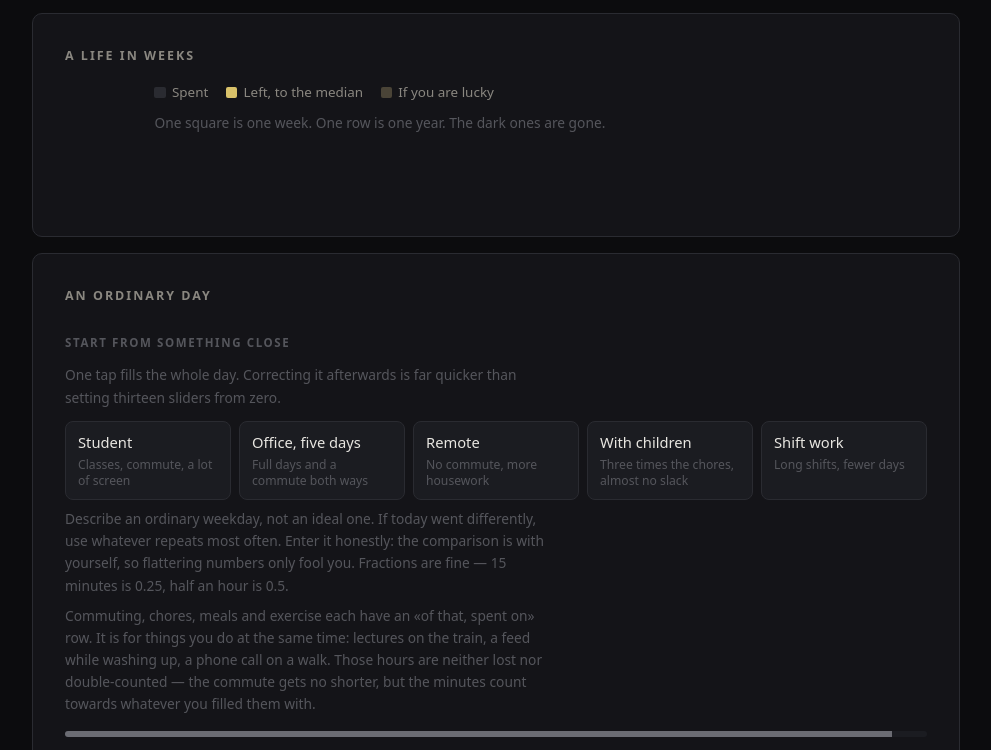
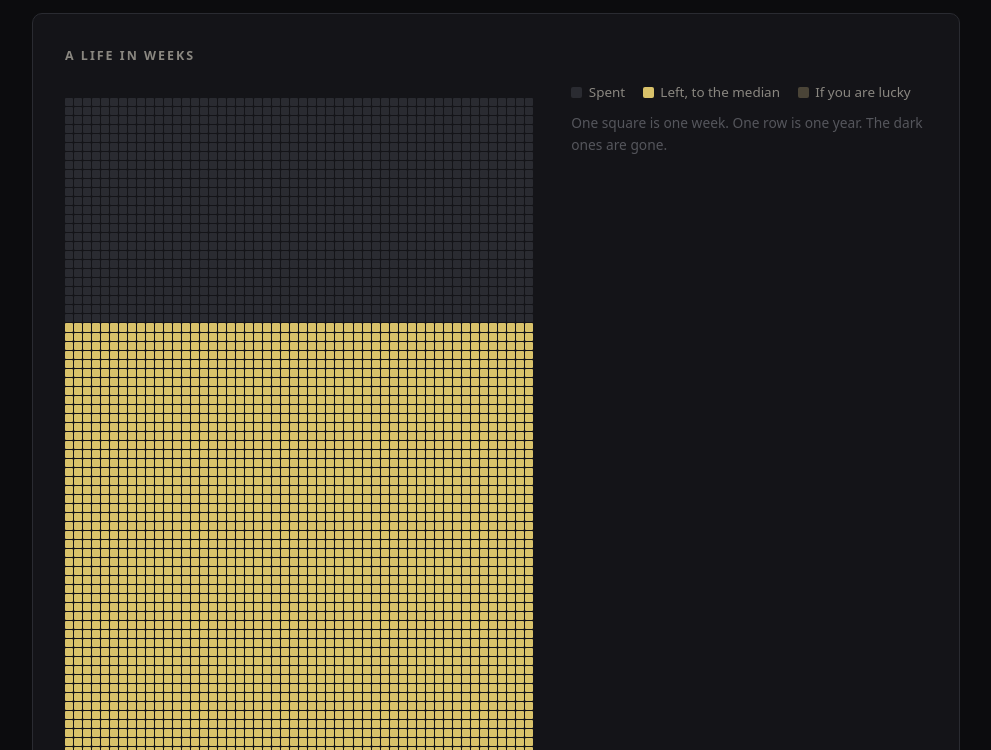
Before and after one commit to DenisDrobyshev/kairos, a website built with Vite: page index.html in a window 1280 px wide. Shown: the part 1230-1980 px from the top of the page, without its empty margins (144-1135 px from the left). Built offline with nearby package versions, Linux system fonts and the light colour scheme.

Commit message:
вёрстка: вернуть ширину сетке недель
Контейнер прокрутки сжимался по содержимому, а строки заданы через
repeat(52, 1fr) — долям нечего было делить, и сетка схлопнулась в 51px
с клетками нулевого размера. На телефоне не проявлялось: там ширину
держал min-width. Ширина теперь задаётся контейнером, а не содержимым.

```diff
--- a/src/styles.css
+++ b/src/styles.css
@@ -296,7 +296,13 @@ input[type="checkbox"] { accent-color: var(--alive); width: 1rem; height: 1rem;
   flex-direction: column;
   gap: 1px;
   margin: 1rem 0 0.75rem;
-  max-width: min(100%, 34rem);
+  /*
+   * Width comes from the scroll container, never from the content. The rows are
+   * `repeat(52, 1fr)`, and a fraction has nothing to divide inside a
+   * shrink-to-fit parent -- put this in a bare flex item and the whole grid
+   * collapses to a few pixels wide with zero-size cells.
+   */
+  width: 100%;
 }
 
 .week-row { display: grid; grid-template-columns: repeat(52, 1fr); gap: 1px; }
@@ -308,7 +314,12 @@ input[type="checkbox"] { accent-color: var(--alive); width: 1rem; height: 1rem;
   flex-wrap: wrap;
 }
 
-.weeks-scroll { flex: 0 1 auto; max-width: 100%; overflow-x: auto; }
+.weeks-scroll {
+  flex: 1 1 20rem;
+  min-width: 0;
+  max-width: 34rem;
+  overflow-x: auto;
+}
 .weeks-side { flex: 1 1 13rem; min-width: 0; }
 .weeks-side .legend { margin-top: 0; }
 
```
